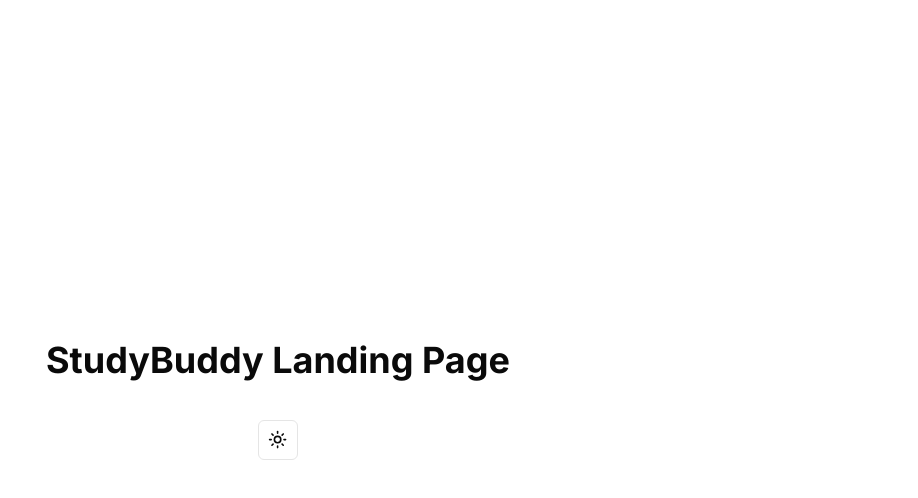
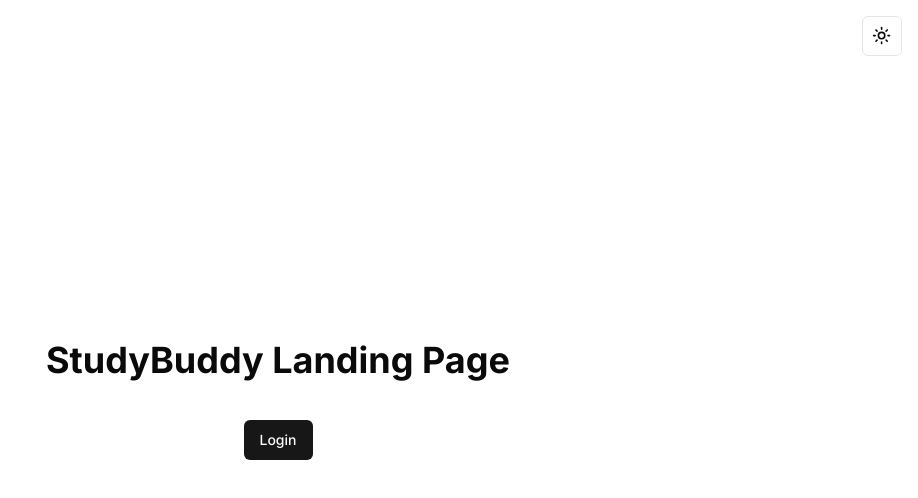
Before and after one commit to thedevangvishnu/studdy-buddy, a Next.js app: page / in a window 1280 px wide. Shown: the top 498 px of the page, without its empty margins (362-1280 px from the left). Built offline with nearby package versions, Linux system fonts and the light colour scheme.

Commit message:
Refactor position of theme-toggler and routing

```diff
--- a/src/app/(main-application)/dashboard/page.tsx
+++ b/src/app/(main-application)/dashboard/page.tsx
@@ -15,7 +15,7 @@ const DashboardPage = async () => {
 
           const { signOut } = authHandler;
           await signOut({
-            redirectTo: "/login",
+            redirectTo: "/auth/login",
           });
         }}
       >
--- a/src/app/layout.tsx
+++ b/src/app/layout.tsx
@@ -2,6 +2,7 @@ import type { Metadata } from "next";
 import { Inter } from "next/font/google";
 import "./globals.css";
 import { ThemeProvider } from "@/components/providers/theme-provider";
+import { ModeToggle } from "@/components/mode-toggle";
 
 const inter = Inter({ subsets: ["latin"] });
 
@@ -24,6 +25,9 @@ export default function RootLayout({
           enableSystem
           disableTransitionOnChange
         >
+          <div className="absolute top-4 right-4">
+            <ModeToggle />
+          </div>
           {children}
         </ThemeProvider>
       </body>
--- a/src/app/page.tsx
+++ b/src/app/page.tsx
@@ -1,10 +1,13 @@
-import { ModeToggle } from "@/components/mode-toggle";
+import { Button } from "@/components/ui/button";
+import Link from "next/link";
 
 export default function Home() {
   return (
     <main className="flex min-h-screen flex-col items-center justify-center p-24 gap-10">
       <h1 className="text-4xl font-bold">StudyBuddy Landing Page</h1>
-      <ModeToggle />
+      <Button asChild>
+        <Link href="/auth/login">Login</Link>
+      </Button>
     </main>
   );
 }
--- a/src/lib/routes.ts
+++ b/src/lib/routes.ts
@@ -2,8 +2,8 @@
 
 export const publicRoutes = ["/"];
 
-export const authRoutes = ["/login"];
+export const authRoutes = ["/auth/login"];
 
 export const apiAuthPrefix = "/api/auth";
 
-export const PROFILE_PAGE_REDIRECT_URL = "dashboard";
+export const PROFILE_PAGE_REDIRECT_URL = "/dashboard";
--- a/src/middleware.ts
+++ b/src/middleware.ts
@@ -31,7 +31,7 @@ export default middleware((req) => {
 
   // for all protected routes, redirect to login page if user isn't logged in
   if (!isPublicRoute && !isAuthRoute && !isLoggedIn) {
-    return NextResponse.redirect(new URL("/login", nextUrl));
+    return NextResponse.redirect(new URL("/auth/login", nextUrl));
   }
 
   return;
```
Also changed, not shown: src/app/auth/login/page.tsx (renamed from src/app/login/page.tsx).
